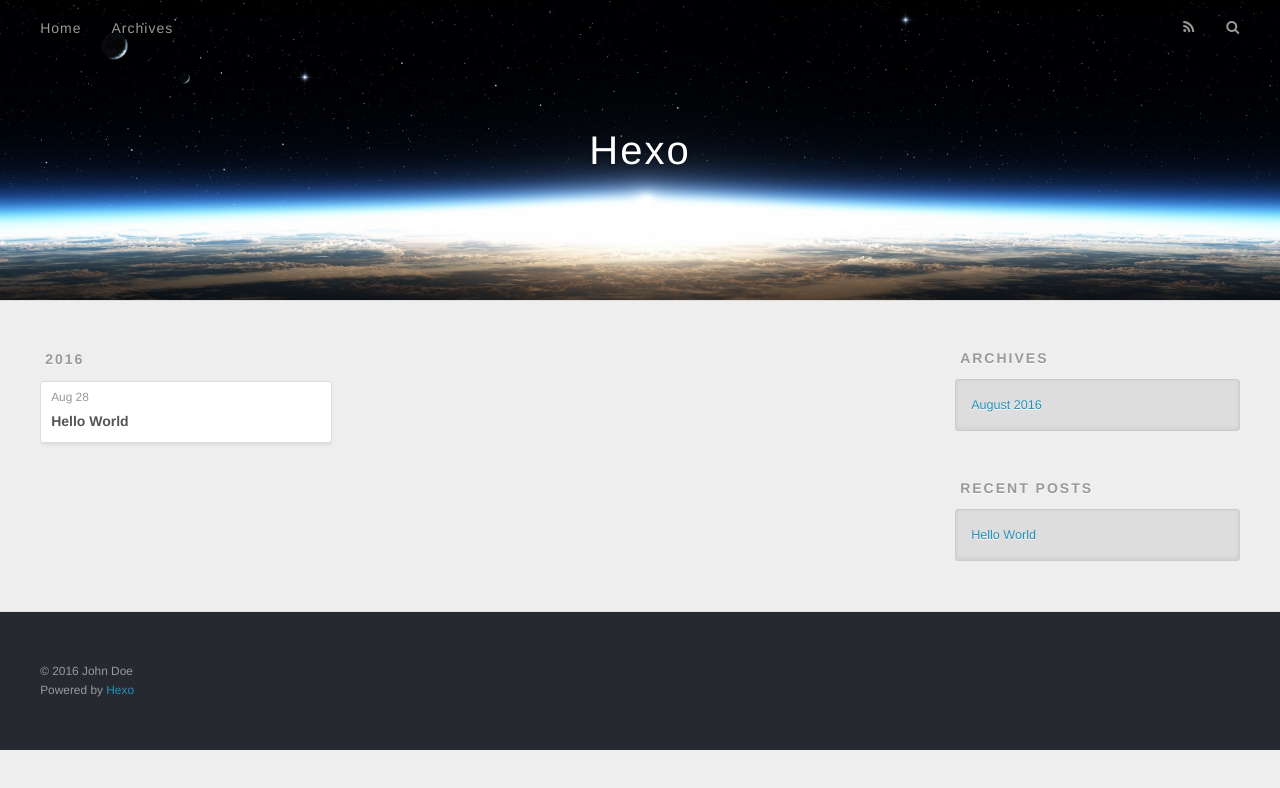
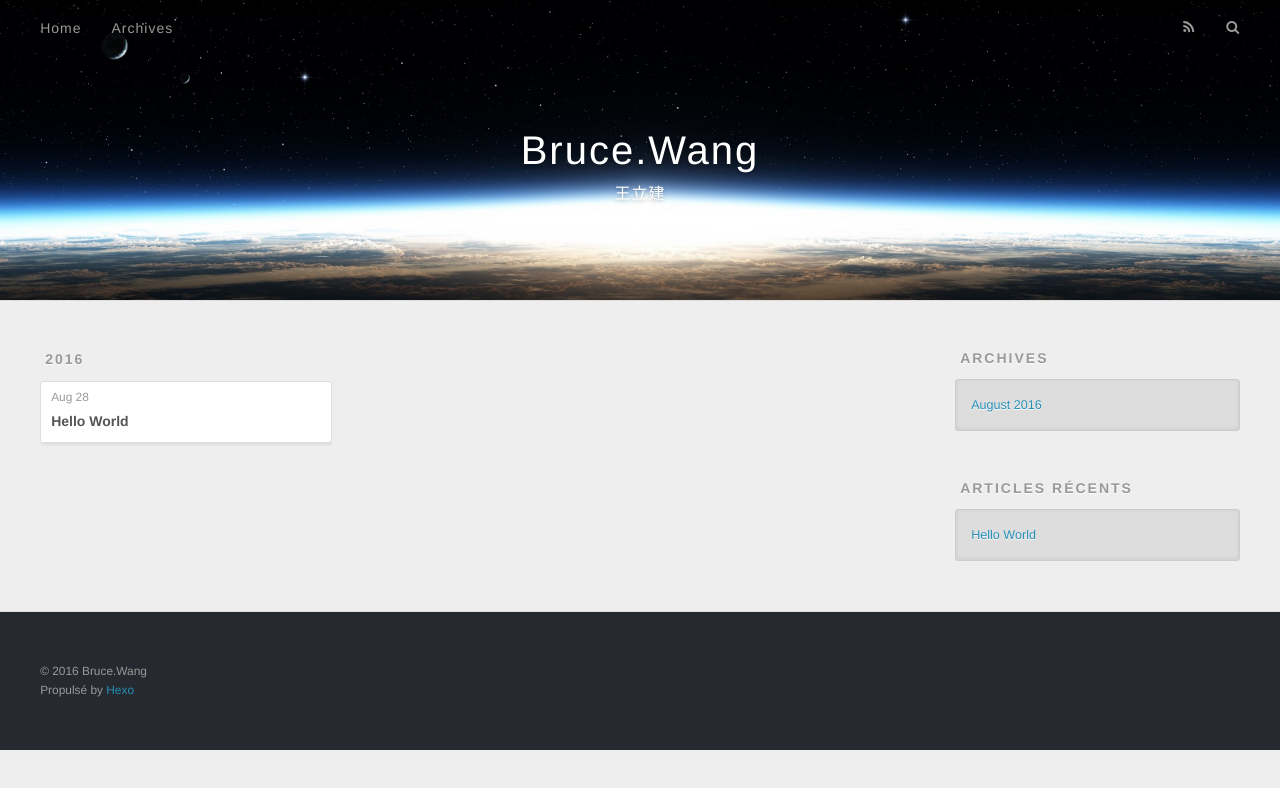
Before and after one commit to wanglijian/wanglijian.github.io, a plain HTML site: page archives/index.html in a window 1280 px wide. Drawn offline with nearby package versions, Linux system fonts and the light colour scheme.

Commit message:
Site updated: 2016-08-28 20:47:29

```diff
--- a/archives/index.html
+++ b/archives/index.html
@@ -3,16 +3,19 @@
 <head>
   <meta charset="utf-8">
 
-  <title>Archives | Hexo</title>
+  <title>Archives | Bruce.Wang</title>
   <meta name="viewport" content="width=device-width, initial-scale=1, maximum-scale=1">
-  <meta property="og:type" content="website">
-<meta property="og:title" content="Hexo">
+  <meta name="description" content="向前跑，忍着泪眼和嘲笑，生命的广阔不历经磨难怎能看到！">
+<meta property="og:type" content="website">
+<meta property="og:title" content="Bruce.Wang">
 <meta property="og:url" content="http://yoursite.com/archives/index.html">
-<meta property="og:site_name" content="Hexo">
+<meta property="og:site_name" content="Bruce.Wang">
+<meta property="og:description" content="向前跑，忍着泪眼和嘲笑，生命的广阔不历经磨难怎能看到！">
 <meta name="twitter:card" content="summary">
-<meta name="twitter:title" content="Hexo">
+<meta name="twitter:title" content="Bruce.Wang">
+<meta name="twitter:description" content="向前跑，忍着泪眼和嘲笑，生命的广阔不历经磨难怎能看到！">
 
-    <link rel="alternate" href="/atom.xml" title="Hexo" type="application/atom+xml">
+    <link rel="alternate" href="/atom.xml" title="Bruce.Wang" type="application/atom+xml">
 
 
     <link rel="icon" href="/favicon.png">
@@ -33,8 +36,12 @@
   <div id="header-outer" class="outer">
     <div id="header-title" class="inner">
       <h1 id="logo-wrap">
-        <a href="/" id="logo">Hexo</a>
+        <a href="/" id="logo">Bruce.Wang</a>
       </h1>
+
+        <h2 id="subtitle-wrap">
+          <a href="/" id="subtitle">王立建</a>
+        </h2>
 
     </div>
     <div id="header-inner" class="inner">
@@ -48,9 +55,9 @@
       </nav>
       <nav id="sub-nav">
 
-          <a id="nav-rss-link" class="nav-icon" href="/atom.xml" title="RSS Feed"></a>
+          <a id="nav-rss-link" class="nav-icon" href="/atom.xml" title="Flux RSS"></a>
 
-        <a id="nav-search-btn" class="nav-icon" title="Search"></a>
+        <a id="nav-search-btn" class="nav-icon" title="Rechercher"></a>
       </nav>
       <div id="search-form-wrap">
         <form action="//google.com/search" method="get" accept-charset="UTF-8" class="search-form"><input type="search" name="q" results="0" class="search-form-input" placeholder="Search"><button type="submit" class="search-form-submit">&#xF002;</button><input type="hidden" name="sitesearch" value="http://yoursite.com"></form>
@@ -117,7 +124,7 @@
 
 
   <div class="widget-wrap">
-    <h3 class="widget-title">Recent Posts</h3>
+    <h3 class="widget-title">Articles récents</h3>
     <div class="widget">
       <ul>
 
@@ -137,8 +144,8 @@
 
   <div class="outer">
     <div id="footer-info" class="inner">
-      &copy; 2016 John Doe<br>
-      Powered by <a href="http://hexo.io/" target="_blank">Hexo</a>
+      &copy; 2016 Bruce.Wang<br>
+      Propulsé by <a href="http://hexo.io/" target="_blank">Hexo</a>
     </div>
   </div>
 </footer>
```
Also changed, not shown: 2016/08/28/hello-world/index.html (+14 -10 lines), archives/2016/08/index.html (+19 -12 lines), archives/2016/index.html (+19 -12 lines), index.html (+20 -13 lines).
